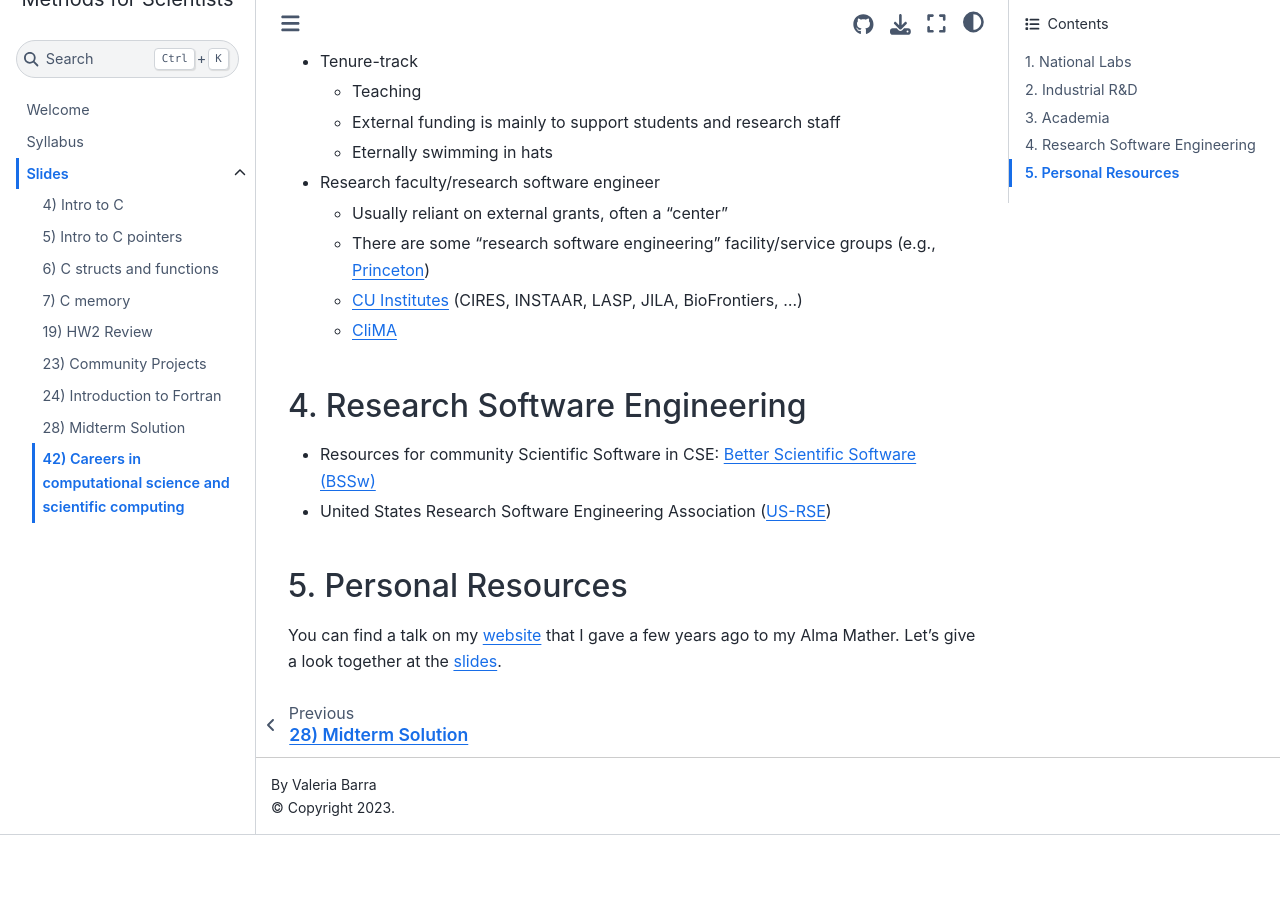
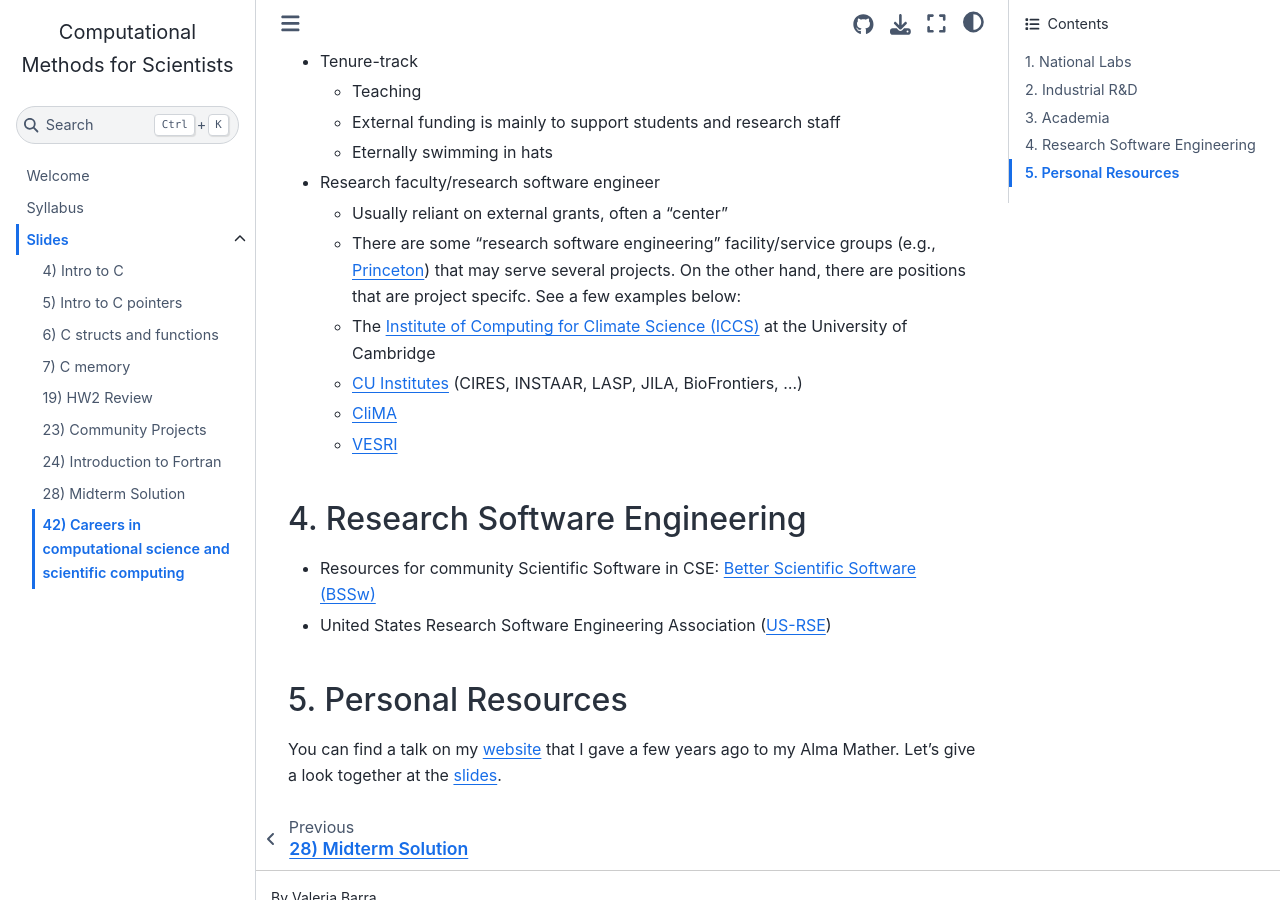
Before and after one commit to sdsu-comp526/fall24, a Jupyter Book: the page built from slides/module10-5_careers.md, in a window 1280 px wide and 900 px high, scrolled down 1676 px. Built offline with Jupyter Book 1.0.4 settings and Sphinx 7.4.7 and the Sphinx Book theme 1.1.4, drawn with Linux system fonts in a browser that asks for light colours; pages that are not in the unit, such as notebooks, are missing from menus; before the commit the page ends 2511 px from its top, so only the background shows below that.

Commit message:
Add a couple of projects in the Careers lecture

```diff
--- a/slides/module10-5_careers.md
+++ b/slides/module10-5_careers.md
@@ -55,9 +55,11 @@
   * Eternally swimming in hats
 * Research faculty/research software engineer
   * Usually reliant on external grants, often a "center"
-  * There are some "research software engineering" facility/service groups (e.g., [Princeton](https://researchcomputing.princeton.edu/news/2022/princeton-bets-big-research-software-engineering))
+  * There are some "research software engineering" facility/service groups (e.g., [Princeton](https://researchcomputing.princeton.edu/news/2022/princeton-bets-big-research-software-engineering)) that may serve several projects. On the other hand, there are positions that are project specifc. See a few examples below:
+  * The [Institute of Computing for Climate Science (ICCS)](https://iccs.cam.ac.uk/) at the University of Cambridge
   * [CU Institutes](https://www.colorado.edu/research/research-institutes) (CIRES, INSTAAR, LASP, JILA, BioFrontiers, ...)
   * [CliMA](https://clima.caltech.edu/)
+  * [VESRI](https://www.schmidtsciences.org/virtual-earth-system-research-institute-vesri/)
 
 ## 4. Research Software Engineering
 
```
